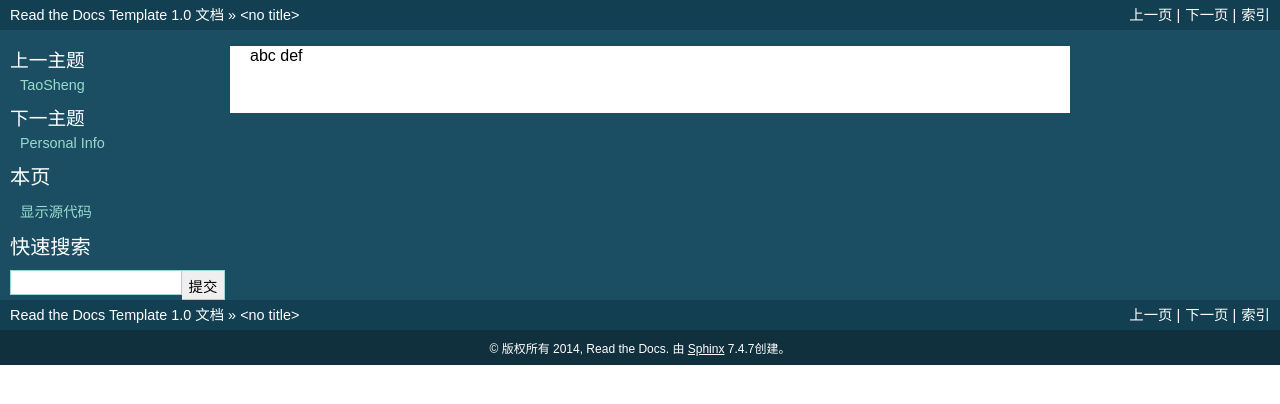
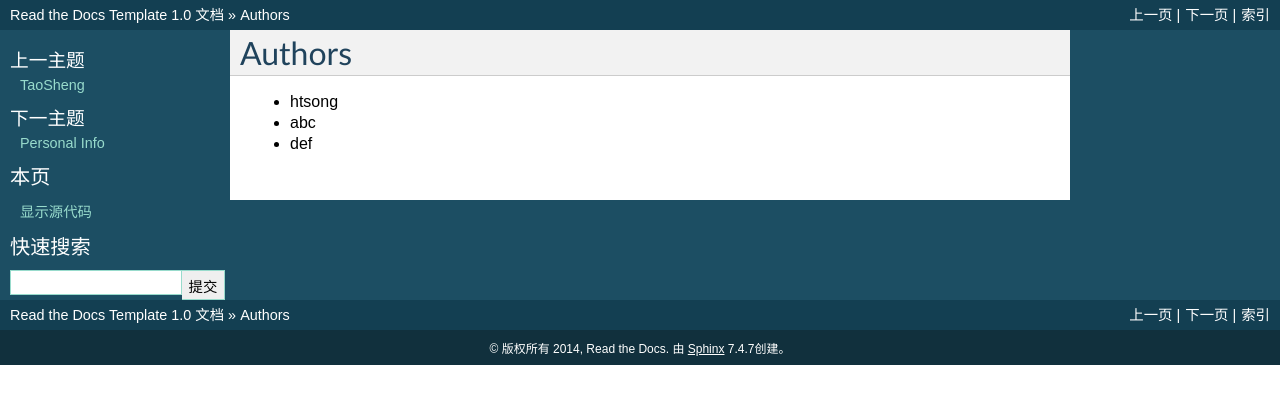
Before and after one commit to htsong/profile, a Sphinx documentation site: the page built from docs/authors.rst, in a window 1280 px wide. Shown: the top 404 px of the page. Built offline with Sphinx 7.4.7, drawn with Linux system fonts in a browser that asks for light colours.

Commit message:
Update authors.rst

```diff
--- a/docs/authors.rst
+++ b/docs/authors.rst
@@ -1,2 +1,6 @@
-abc
-def
+Authors
+-------
+
+* htsong
+* abc
+* def
```
